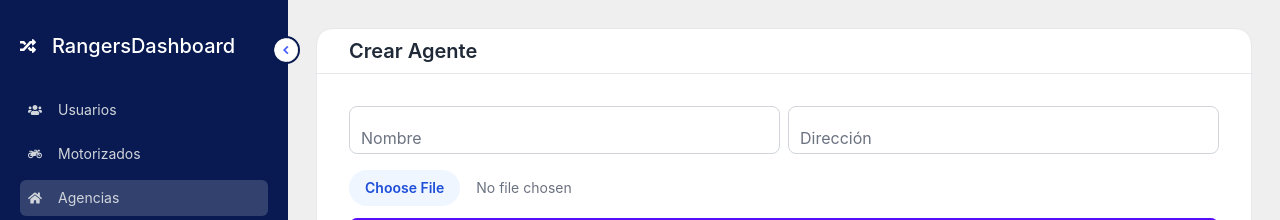
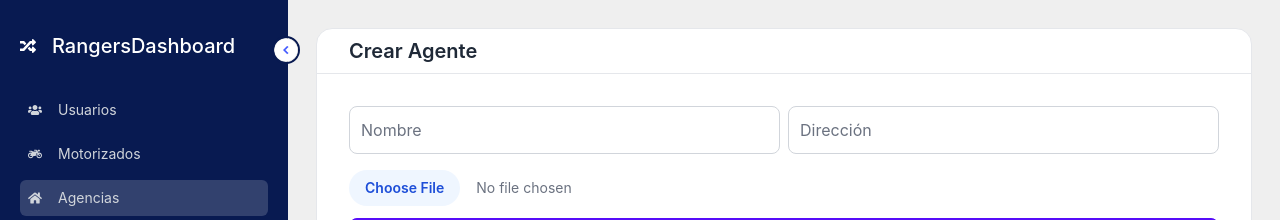
Before and after one commit to Frankmarc1/panelrangers, a Next.js app: page /agencias/1/agentes/agregar in a window 1280 px wide. Shown: the top 220 px of the page. Built offline with nearby package versions, Linux system fonts and the light colour scheme.

Commit message:
formatear documento

```diff
--- a/src/app/agencies/agent/FormAgent.tsx
+++ b/src/app/agencies/agent/FormAgent.tsx
@@ -11,13 +11,17 @@ export const FormAgent = () => {
           <form autoComplete='off'>
             <div className='mb-3'>
               <div className='grid grid-cols-2 gap-2'>
-                <FloatingInput placeholder='Nombre' type={'text'} />
-                <FloatingInput placeholder='Dirección' type={'text'} />
+                <div>
+                  <FloatingInput placeholder='Nombre' type={'text'} />
+                </div>
+                <div>
+                  <FloatingInput placeholder='Dirección' type={'text'} />
+                </div>
               </div>
 
               <div className='flex items-center'>
                 <label className='block'>
-                  <span className='sr-only'>Choose File</span>
+                  <span className='sr-only'>Selecionar foto</span>
                   <input
                     type='file'
                     className='block w-full text-sm text-gray-500 file:mr-4 file:py-2 file:px-4 file:rounded-full file:border-0 file:text-sm file:font-semibold file:bg-blue-50 file:text-blue-700 hover:file:bg-blue-100'
```
